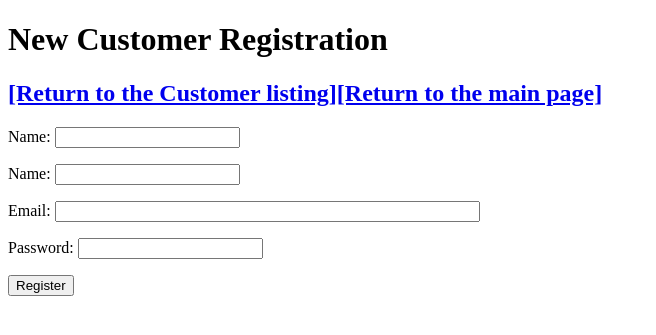
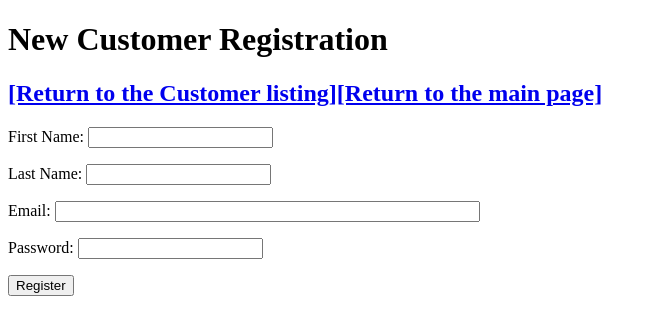
Before and after one commit to TcPirate1/bnb_php, a PHP site: page /bit608/registercustomer.php in a window 1280 px wide. Shown: the top 335 px of the page, without its empty margins (0-656 px from the left). Run offline with PHP 8.4, Linux system fonts and the light colour scheme.

Commit message:
Corrected label on the form

```diff
--- a/registercustomer.php
+++ b/registercustomer.php
@@ -84,11 +84,11 @@ if (isset($_POST['submit']) and !empty($_POST['submit']) and ($_POST['submit'] =
 
 <form method="POST" action="registercustomer.php">
   <p>
-    <label for="firstname">Name: </label>
+    <label for="firstname">First Name: </label>
     <input type="text" id="firstname" name="firstname" minlength="1" maxlength="50" required>
   </p>
   <p>
-    <label for="lastname">Name: </label>
+    <label for="lastname">Last Name: </label>
     <input type="text" id="lastname" name="lastname" minlength="1" maxlength="50" required>
   </p>
   <p>
```
